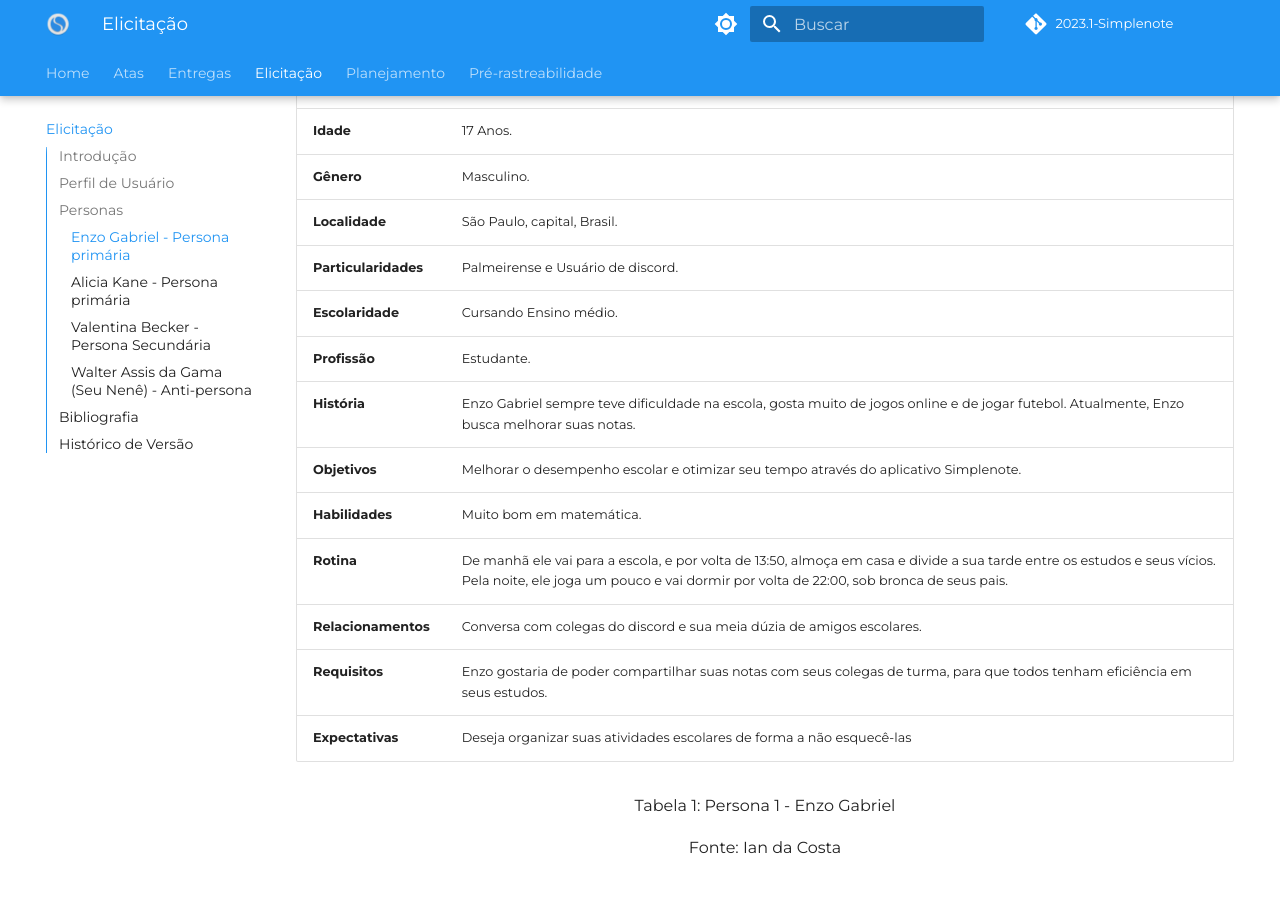
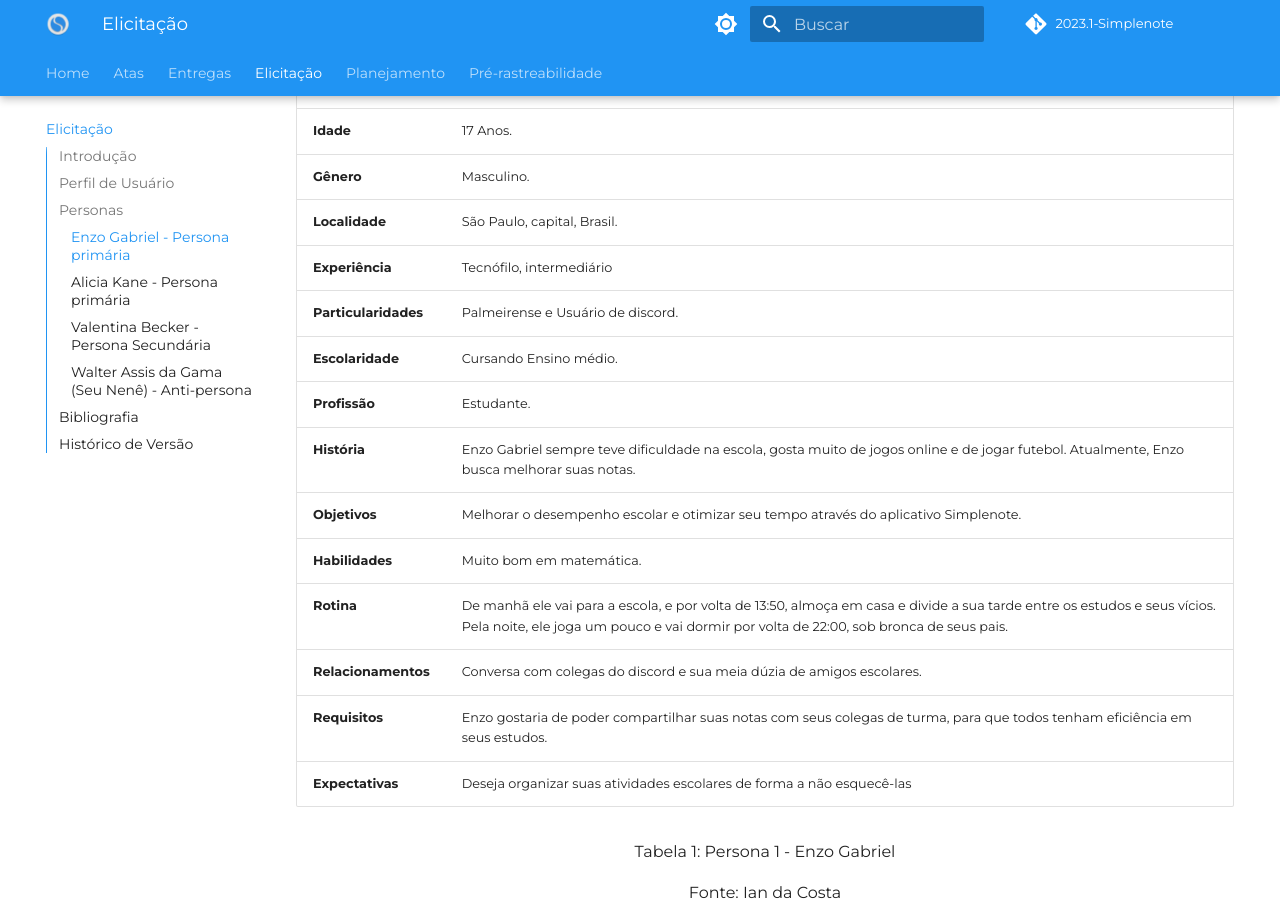
Before and after one commit to Requisitos-de-Software/2023.1-Simplenote, an MkDocs documentation site: the page built from docs/elicitacao/personas.md, in a window 1280 px wide and 900 px high, scrolled down 1346 px. Built offline with MkDocs 1.6.1 and Material for MkDocs 9.7.7, drawn with Linux system fonts in a browser that asks for light colours; some web fonts are replaced; comment, search, counter and statistics services are not loaded; some of the changed text lies outside the part shown.

Commit message:
add experiencia

```diff
--- a/docs/elicitacao/personas.md
+++ b/docs/elicitacao/personas.md
@@ -39,6 +39,7 @@
 | **Idade**            |          17 Anos.     |
 | **Gênero**       | Masculino.      |
 | **Localidade**            |        São Paulo, capital, Brasil.       |
+| **Experiência**       | Tecnófilo, intermediário     |
 | **Particularidades**            |        Palmeirense e Usuário de discord.       |
 | **Escolaridade**            |        Cursando Ensino médio.       |
 | **Profissão**            |        Estudante.       |
@@ -78,6 +79,7 @@
 | **Idade**            |          25 anos.     |
 | **Gênero**       | Feminino.      |
 | **Localidade**            |        Londres, Inglaterra.       |
+| **Experiência**       | Tecnófila, especialista    |
 | **Particularidades**            |        Ativista social e Universitária de ciências físicas em Cambridge.    |
 | **Escolaridade**            |        Cursando o ensino superior.       |
 | **Profissão**            |        Estudante e estagiária.   |
@@ -116,6 +118,7 @@
 | **Idade**            |          10 anos.     |
 | **Gênero**       | Feminino.      |
 | **Localidade**            |        Porto Alegre, Rio grande do Sul, Brasil.       |
+| **Experiência**       | Tecnófila, novata   |
 | **Particularidades**            |        Gosta muito de desenhar e pintar   | **Escolaridade**            |        Cursando o ensino fundamental 1.      |
 | **Profissão**            |        Estudante.   |
 | **História**            | Valentina é filha de classe média-alta Porto alegrense, desde cedo foi matriculada em um curso particular de desenho, a qual se especializou e têm uma uma habilidade fantástica para desenhar  |
@@ -154,6 +157,7 @@
 | **Idade**            |          70 anos.    |
 | **Gênero**       | Masculino.      |
 | **Localidade**            |      São Cristóvão, Rio de Janeiro, Brasil.      |
+| **Experiência**       | Tecnófobo, leigo    |
 | **Particularidades**            |       Viúvo.    |
 | **Escolaridade**            |        Ensino médio incompleto.      |
 | **Profissão**            |        Aposentado.   |
```
